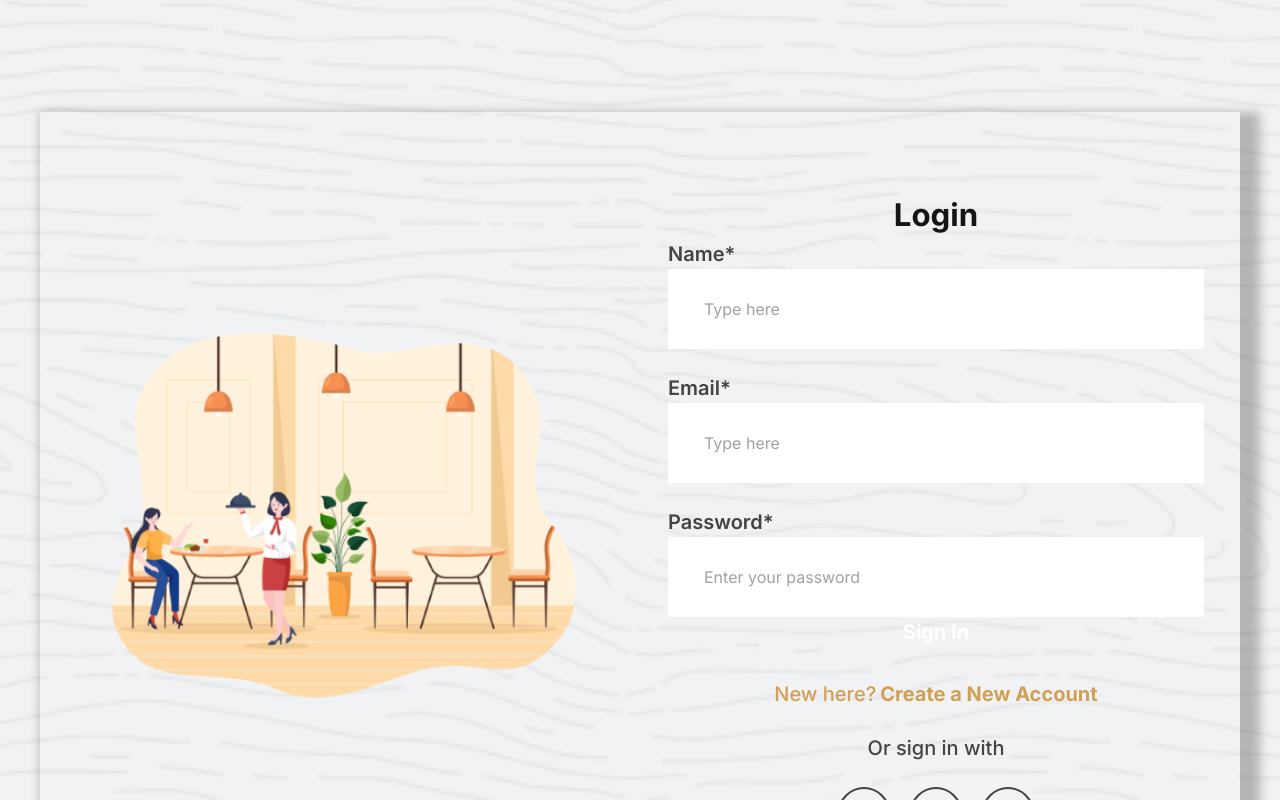
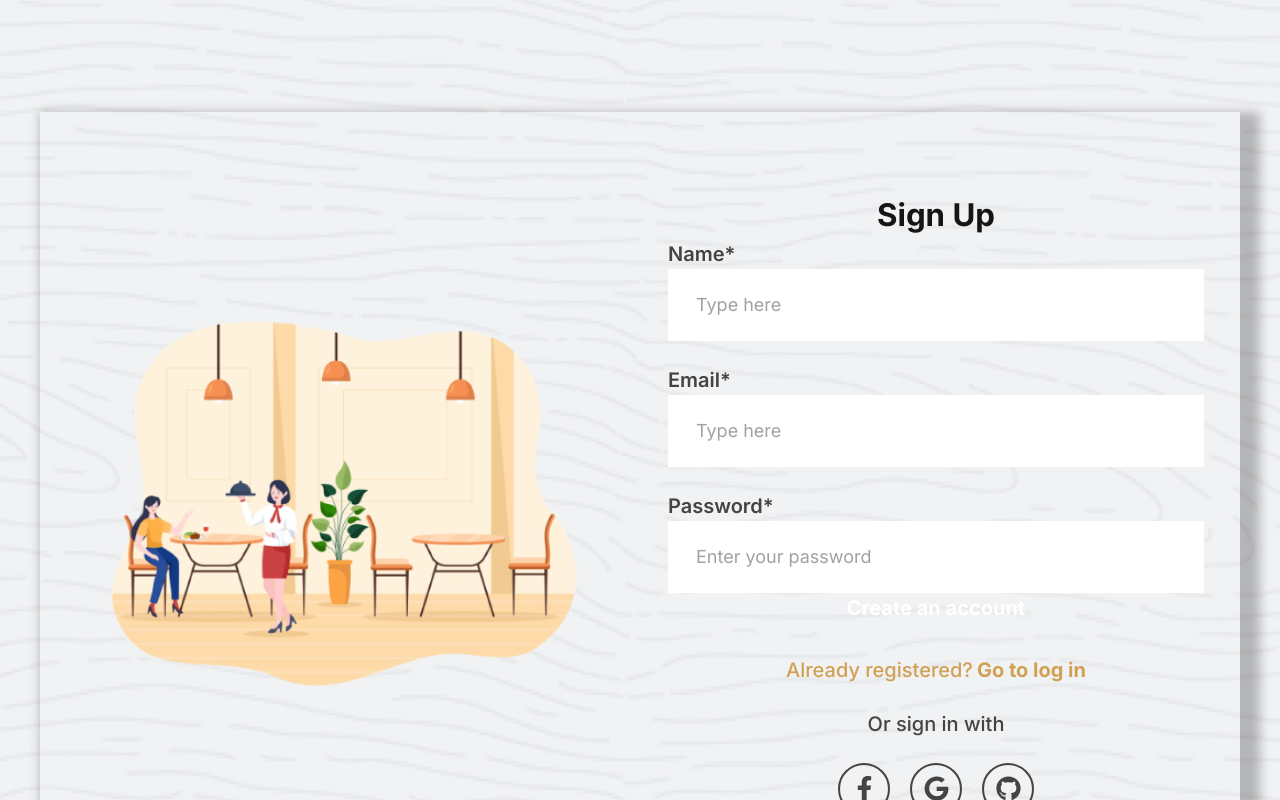
Before and after one commit to Emoncr/Bistro-Boss, a Next.js app: page /login in a window 1280 px wide. Both pictures are taken after a click on the element "Create a New Account". Shown: the top 800 px of the page. Built offline with nearby package versions, Linux system fonts and the light colour scheme.

Commit message:
user ui complate

```diff
--- a/src/Components/LoginForm.jsx
+++ b/src/Components/LoginForm.jsx
@@ -5,7 +5,7 @@ const LoginForm = () => {
         <div>
             <h4 className='font-inter text-brandDark text-3xl md:text-[40px] font-bold text-center'>Login</h4>
             <form className='mt-5 mx-5'>
-                <label htmlFor="name" className="text-[#444] font-inter text-xl font-semibold flex flex-col">Email*
+                <label htmlFor="name" className="text-[#444] font-inter text-base sm:text-xl font-semibold flex flex-col">Email*
                     <input
                         type="email"
                         name="name"
@@ -14,7 +14,7 @@ const LoginForm = () => {
                         className="input_feild mt-2 sm:mt-4"
                     />
                 </label>
-                <label htmlFor="name" className="text-[#444] font-inter text-xl font-semibold flex flex-col mt-6">Password*
+                <label htmlFor="name" className="text-[#444] font-inter text-base sm:text-xl font-semibold flex flex-col mt-6">Password*
                     <input
                         type="email"
                         name="name"
--- a/src/Components/SingInForm.jsx
+++ b/src/Components/SingInForm.jsx
@@ -3,9 +3,9 @@ import React from 'react'
 const SingInForm = () => {
     return (
         <div>
-            <h4 className='font-inter text-brandDark text-3xl md:text-[40px] font-bold text-center'>Login</h4>
+            <h4 className='font-inter text-brandDark text-3xl md:text-[40px] font-bold text-center'>Sign Up</h4>
             <form className='mt-5 mx-5'>
-                <label htmlFor="name" className="text-[#444] font-inter text-xl  font-semibold flex flex-col ">Name*
+                <label htmlFor="name" className="text-[#444] font-inter text-base sm:text-xl font-semibold flex flex-col ">Name*
                     <input
                         type="text"
                         name="name"
@@ -14,7 +14,7 @@ const SingInForm = () => {
                         className="input_feild mt-2 sm:mt-4"
                     />
                 </label>
-                <label htmlFor="email" className="text-[#444] font-inter text-xl font-semibold flex flex-col mt-6">Email*
+                <label htmlFor="email" className="text-[#444] font-inter text-base sm:text-xl font-semibold flex flex-col mt-6">Email*
                     <input
                         type="email"
                         name="email"
@@ -23,7 +23,7 @@ const SingInForm = () => {
                         className="input_feild mt-2 sm:mt-4"
                     />
                 </label>
-                <label htmlFor="password" className="text-[#444] font-inter text-xl font-semibold flex flex-col mt-6">Password*
+                <label htmlFor="password" className="text-[#444] font-inter text-base sm:text-xl font-semibold flex flex-col mt-6">Password*
                     <input
                         type="email"
                         name="password"
@@ -38,7 +38,7 @@ const SingInForm = () => {
                     type='submit'
                     className='w-full py-4 sm:py-6 rounded-lg bg-brandPrimary/70 mt-5 text-white text-base sm:text-xl font-bold font-inter'
                 >
-                    Sign In
+                    Create an account
                 </button>
 
             </form>
--- a/src/app/globals.css
+++ b/src/app/globals.css
@@ -53,7 +53,7 @@
 /* ========= Cotact Page Section =========== */
 
 .input_feild {
-  @apply bg-white text-[#444] font-inter text-base font-normal py-4 sm:py-7 px-5 sm:px-9 placeholder:text-[#A1A1A1] placeholder:font-inter placeholder:text-base placeholder:font-normal focus:outline-brandPrimary;
+  @apply bg-white text-[#444] font-inter text-base font-normal py-4 sm:py-6 px-5 sm:px-7 placeholder:text-[#A1A1A1] placeholder:font-inter placeholder:text-[18px] placeholder:font-normal focus:outline-brandPrimary;
 }
 
 /* //========Order Online section css ==========// */
--- a/src/app/login/page.jsx
+++ b/src/app/login/page.jsx
@@ -26,6 +26,9 @@ const Login = () => {
                             }
                         </div>
                         <div>
+
+                            {
+                                isLogin ?
                                     <p className='text-brandPrimary text-base sm:text-xl font-inter sm:mt-8 mt-4   font-medium text-center'>New here?
                                         <span
                                             onClick={() => setIsLogin(!isLogin)}
@@ -33,6 +36,18 @@ const Login = () => {
                                             Create a New Account
                                         </span>
                                     </p>
+                                    :
+                                    <p className='text-brandPrimary text-base sm:text-xl font-inter sm:mt-8 mt-4   font-medium text-center'>Already registered?
+                                        <span
+                                            onClick={() => setIsLogin(!isLogin)}
+                                            className='font-bold hover:underline cursor-pointer ml-1'>
+                                            Go to log in
+                                        </span>
+                                    </p>
+                            }
+
+
+
                             <p className='text-[#444] text-base sm:text-xl font-inter sm:mt-6 mt-3  font-medium text-center'>
                                 Or sign in with
                             </p>
```
Lines whose indentation alone changed are shown as unchanged.
